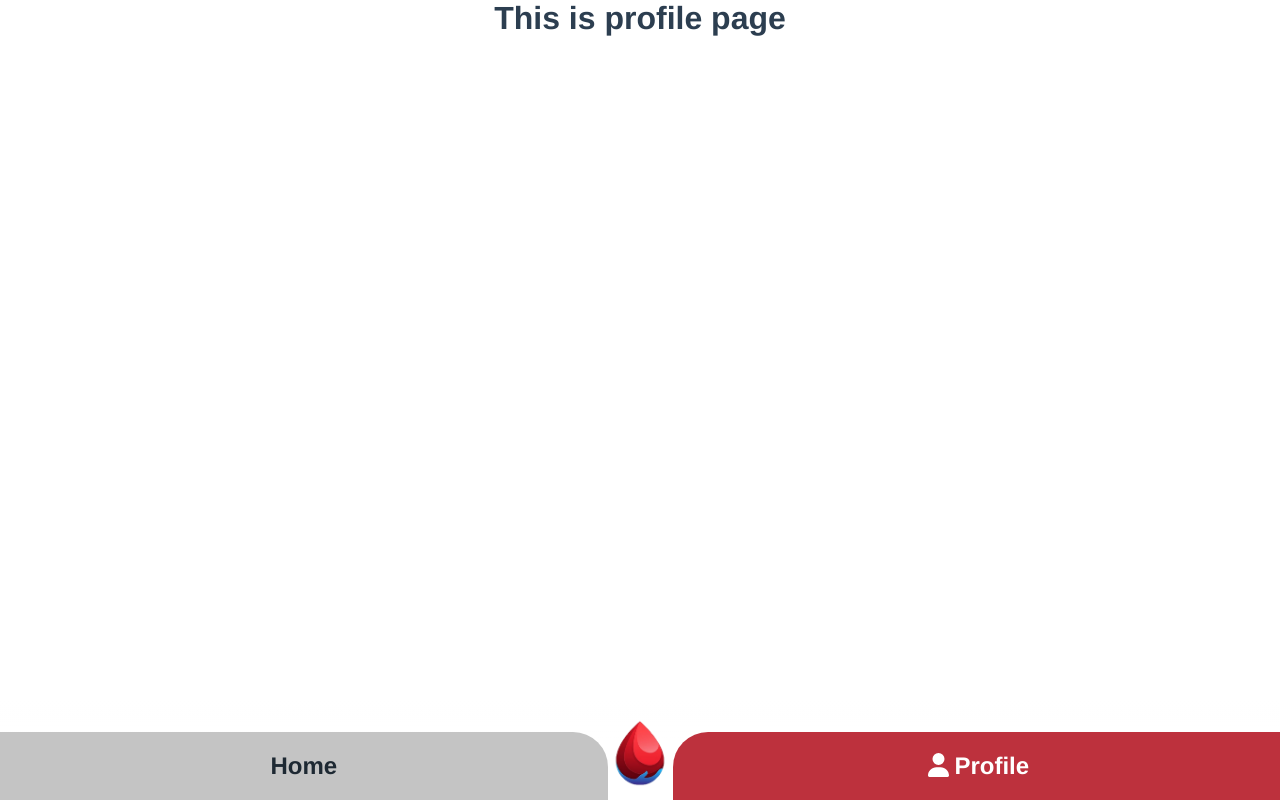
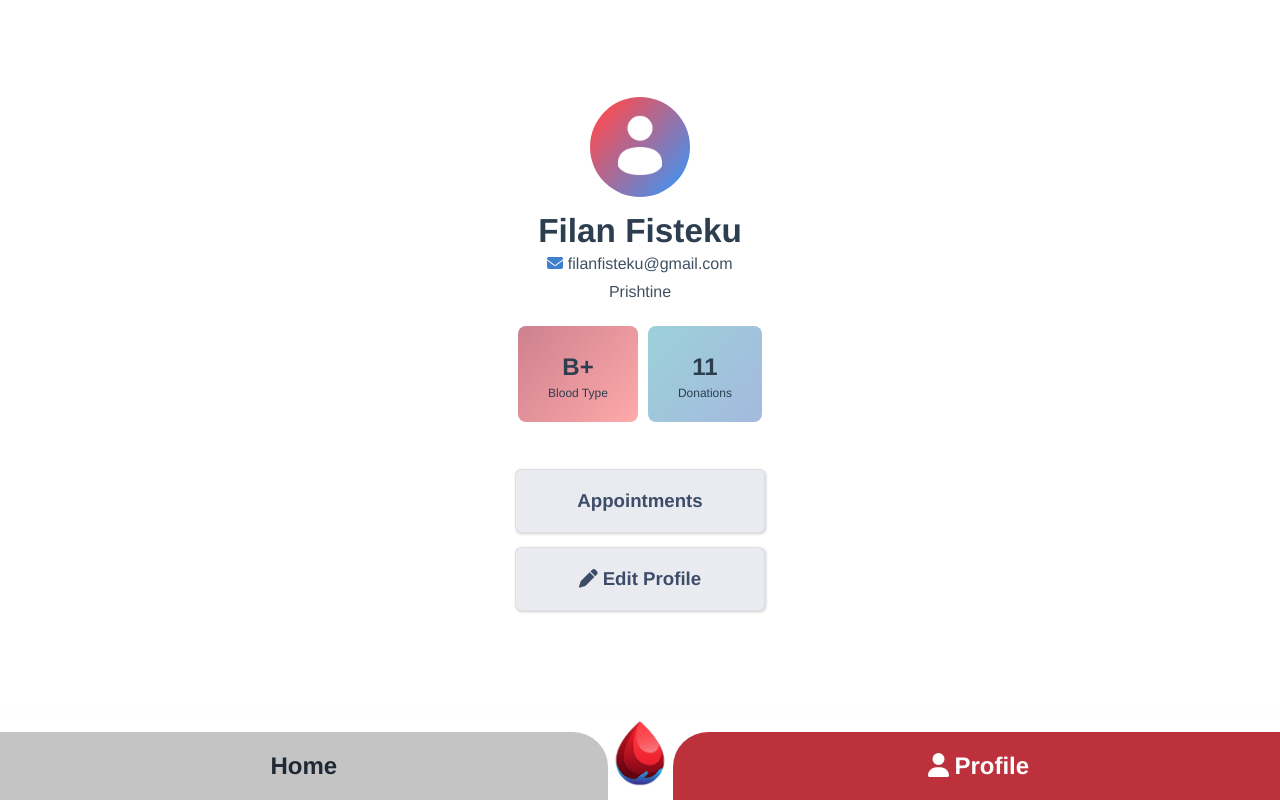
Before and after one commit to belinjo1/EBloodDonor, a Vue app in the folder web-app/: page /profile in a window 1280 px wide. Built offline with nearby package versions, Linux system fonts and the light colour scheme.

Commit message:
created Profile view

```diff
--- a/web-app/src/main.js
+++ b/web-app/src/main.js
@@ -3,13 +3,13 @@ import App from './App.vue'
 import router from './router'
 import store from './store'
 import { library } from '@fortawesome/fontawesome-svg-core'
-import { faHome, faUser, faUsers, faMapMarkerAlt, faHistory, faMedal, faPen, faDroplet } from '@fortawesome/free-solid-svg-icons'
+import { faHome, faUser, faUsers, faMapMarkerAlt, faHistory, faMedal, faPen, faDroplet, faEnvelope } from '@fortawesome/free-solid-svg-icons'
 import { FontAwesomeIcon } from '@fortawesome/vue-fontawesome'
 
 Vue.config.productionTip = false
 
 Vue.component('font-awesome-icon', FontAwesomeIcon)
-library.add(faHome, faUser, faUsers, faMapMarkerAlt, faHistory, faMedal, faPen, faDroplet)
+library.add(faHome, faUser, faUsers, faMapMarkerAlt, faHistory, faMedal, faPen, faDroplet, faEnvelope)
 
 new Vue({
   router,
--- a/web-app/src/views/Profile.vue
+++ b/web-app/src/views/Profile.vue
@@ -1,5 +1,171 @@
 <template>
+<div class="main">
   <div class="profile">
-    <h1>This is profile page</h1>
+    <div class="profile-header">
+      <div class="header-top">
+        <img src="../assets/avatar.png" class="profile-image" alt="profile icon">
+        <div class="basic-info">
+          <h2 class="name">Filan Fisteku</h2>
+          <!-- <img src="../assets/star.png" style="background: linear-gradient(121deg, rgba(153,111,94,1) 0%, rgba(163,148,141,1) 50%, rgba(153,111,94,1) 100%); " class="account-level" /> -->
+        </div>
+        <span class="email"><font-awesome-icon :icon="['fas', 'envelope']"/> filanfisteku@gmail.com</span>
+        <span class="city"><font-awesome-icon :icon="['fas', 'map-marker-alt']"/> Prishtine</span>
+      </div>
+      <div class="header-bottom">
+        <div class="blood-type">
+          <span class="info">B+</span>
+          <span class="info-title">Blood Type</span>
+        </div>
+        <div class="donations">
+          <span class="info">11</span>
+          <span class="info-title">Donations</span>
+        </div>
+      </div>
+    </div>
+
+    <div class="profile-bottom">
+      <a href=""><font-awesome-icon :icon="['fas', 'history']"/> Appointments</a>
+      <!-- <a href="#history"><font-awesome-icon :icon="['fas', 'medal']"/> Rewards</a> -->
+      <a href=""><font-awesome-icon :icon="['fas', 'pen']"/> Edit Profile</a>
+    </div>
   </div>
+</div>
+
 </template>
+
+<style scoped>
+
+.main{
+  min-height: 100vh;
+  display: flex;
+  flex-direction: column;
+  justify-content: center;
+}
+.profile{
+  /* border: dashed 2px orange; */
+  margin-bottom: 80px;
+
+}
+.profile-header{
+  display: flex;
+  flex-direction: column;
+  align-items: center;
+}
+
+.header-top{
+  display: flex;
+  flex-direction: column;
+  align-items: center;
+}
+
+.name{
+  font-size: 25pt;
+}
+.email,
+.city{
+  margin: 5px 0;
+  opacity: 0.9;
+}
+.header-top svg {
+  color: #2a72c9;
+}
+.profile-image{
+  width: 100px;
+  height: 100px;
+  border-radius: 50%;
+  margin: 15px 0;
+  background: linear-gradient(130deg, rgba(255,74,77,1) 9%, rgba(48,153,255,1) 100%);
+}
+
+.account-level {
+        width: 30px;
+        height: 30px;
+        border-radius: 50%;
+        padding: 6px;
+        margin: 0 10px;
+    }
+
+.basic-info{
+  display: flex;
+  justify-content: center;
+  align-items: flex-end;
+}
+.basic-info>*{
+  margin: 0 3px;
+}
+.basic-info>.age{
+  /* font-weight: 600; */
+  color: rgb(87, 99, 116);
+  font-size: 14pt;
+}
+.place{
+  color: rgb(87, 99, 116);
+  font-size: 13pt;
+}
+
+.header-bottom{
+  display: flex;
+  align-items: center;
+  margin: 20px 0;
+}
+
+.blood-type,
+.donations{
+  /* border: dashed 1px green; */
+  /* width: 120px;
+  height: 85px; */
+  padding: 22px 30px;
+  display: flex;
+  flex-direction: column;
+  justify-content: center;
+  align-items: center;
+  margin: 0 5px;
+  border-radius: 8px;
+}
+
+.blood-type .info,
+.donations .info{
+  font-weight: 600;
+  font-size: 18pt;
+  padding: 5px 0;
+}
+.blood-type .info-title,
+.donations .info-title{
+  font-size: 9pt;
+}
+
+.blood-type{
+  /* background-color: rgb(228, 181, 191); */
+  background: linear-gradient(130deg, rgba(205,128,142,1) 0%, rgba(255,170,170,1) 100%);
+}
+.donations{
+  /* background-color: rgb(178, 216, 223); */
+  background: linear-gradient(130deg, rgba(156,209,217,1) 0%, rgba(164,185,222,1) 100%);
+}
+
+.profile-bottom{
+  /* border: dashed 1px red; */
+  margin: 20px 0;
+  display: flex;
+  flex-direction: column;
+  align-items: center;
+}
+.profile-bottom a{
+  /* border: dashed 1px green; */
+  padding: 20px 0;
+  width: 100%;
+  max-width: 250px;
+  margin: 7px 0;
+  color: rgb(61, 77, 105);
+  font-weight: 600;
+  font-size: 14pt;
+  text-decoration: none;
+  background-color: rgb(233, 235, 240);
+  border-radius: 6px;
+  border: solid 1px rgba(128, 128, 128, 0.123);
+  box-shadow: 1px 1px 3px 0px rgb(12, 12, 12, 0.20);
+}
+.profile-bottom a:hover{
+  background-color: rgb(208, 210, 216);
+}
+</style>
```
Also changed, not shown: web-app/src/assets/avatar.png (added), web-app/src/assets/star.png (added).
